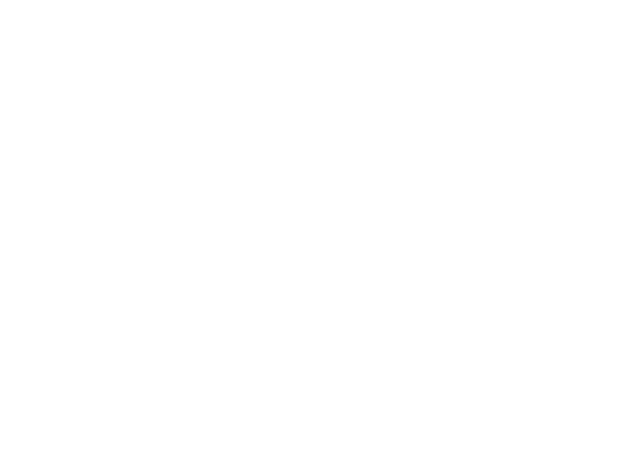
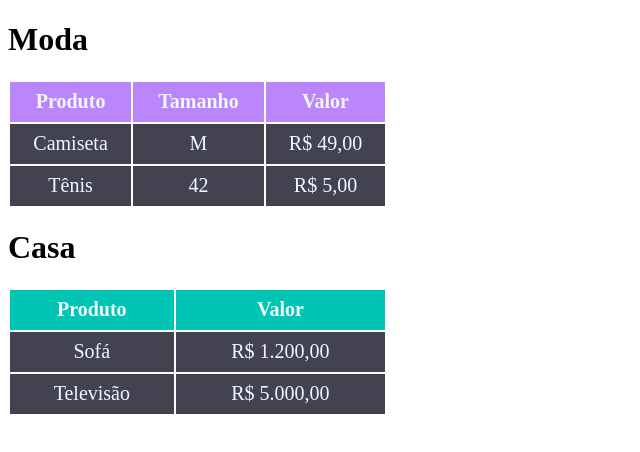
Before and after one commit to PatrickCavalca/desafio-html-basico, a plain HTML site: page index.html in a window 1280 px wide. Shown: the whole page, without its empty margins (0-640 px from the left). Drawn offline with Linux system fonts and the light colour scheme.

Commit message:
Estilização da tabela

```diff
--- a/index.html
+++ b/index.html
@@ -4,8 +4,72 @@
     <meta charset="UTF-8">
     <meta name="viewport" content="width=device-width, initial-scale=1.0">
     <title>Document</title>
+    <link rel="stylesheet" href="style.css">
 </head>
 <body>
+    <h1>Moda</h1>
+
+    <table>
+        <tr class="cabecalho moda">
+            <th>Produto</th>
+            <th>Tamanho</th>
+            <th>Valor</th>
+
+
+        </tr>
+
+        <tr class="linha-tabela">
+            <td>Camiseta</td>
+            <td>M</td>
+            <td>R$ 49,00</td>
+
+        </tr>
+
+        <tr class="linha-tabela">
+
+            <td>Tênis</td>
+            <td>42</td>
+            <td>R$ 5,00</td>
+
+        </tr>
+
+    </table>
+
+
+        <h1>Casa</h1>
+
+        <table>
+            <tr class="cabecalho casa">
+                <th>Produto</th>
+                <th>Valor</th>
+
+
+            </tr>
+
+            <tr class="linha-tabela">
+                <td>Sofá</td>
+                <td>R$ 1.200,00</td>
+
+            </tr>
+
+            <tr class="linha-tabela">
+
+                <td>Televisão</td>
+                <td>R$ 5.000,00</td>
+
+            </tr>
+
+
+
+
+
+
+
+
+
+
+    </table>
+
 
 </body>
 </html>
--- /dev/null
+++ b/style.css
@@ -0,0 +1,38 @@
+.cabecalho{
+    height: 40px;
+    font-size: 20px;
+    text-align: center;
+
+}
+
+.moda{
+    background-color: #BB86FC;
+    color: aliceblue;
+
+
+}
+
+.casa{
+    background-color: #00C4B4;
+    color: aliceblue;
+
+
+
+}
+
+.linha-tabela{
+    background-color: #424250;
+    color: aliceblue;
+    height: 40px;
+    font-size: 20px;
+    text-align: center;
+
+
+
+}
+
+table{
+
+    width: 30%;
+
+}
```
